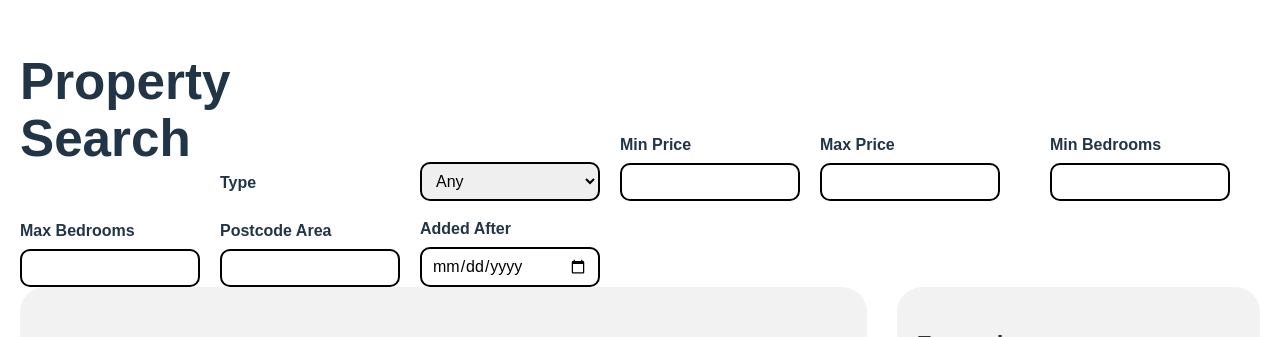
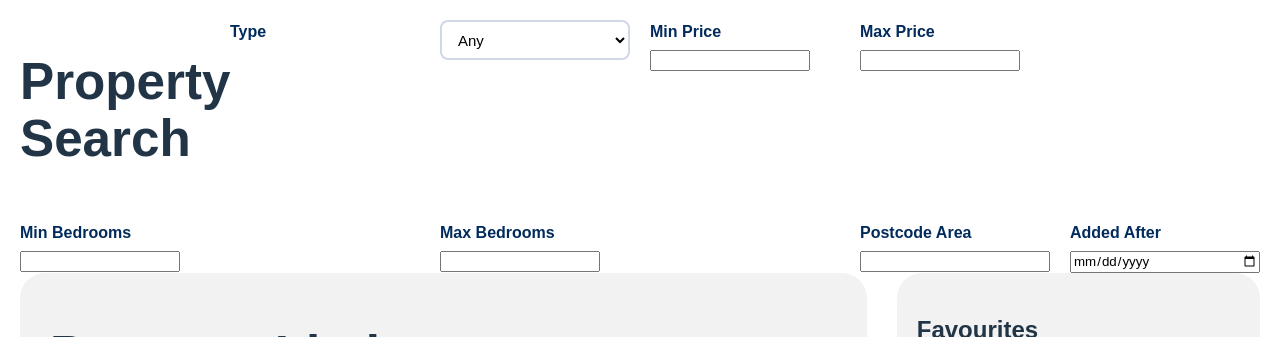
Before and after one commit to Lissa2005/estate-agent-react-app, a React (Vite) app: page / in a window 1280 px wide. Shown: the top 337 px of the page. Built offline with nearby package versions, Linux system fonts and the light colour scheme.

Commit message:
Update App.css

```diff
--- a/src/App.css
+++ b/src/App.css
@@ -33,14 +33,15 @@
 /*=== Filters Grid ===*/
 .filter {
 	display: grid;
-  grid-template-columns: 180px 180px 180px 180px 1fr 1fr;
-  gap: 16px 20px;
-  align-items: end;
+	grid-template-columns: repeat(6, minmax(140px,1fr));
+	gap: 20px;
+	align-items: start;
 }
 
 /* Each field block */
 .filter > div {
-  width: 100%;
+	display: flex;
+	flex-direction: column;
 }
 
 /* Short number fields */
@@ -65,24 +66,46 @@
 
 /*=== Labels ===*/
 .filter label {
-  display: block;
 	font-weight: 600;
 	margin-bottom: 6px;
-  text-align: left;
+	color: #002b5c;
 }
 
 /*=== Inputs and Selects ===*/
-input[type="text"],
-input[type="number"],
-input[type="date"],
-select {
-  width: 100%;
-  border: 2px solid #000000;   /* FIXED typo: solid */
-  border-radius: 10px;
-  font-size: 16px;
-  padding: 8px 10px;
+.filterinput, .filter select {
+	height: 40px;
+	padding: 8px 12px;
+	font-size: 15px;
+	border-radius: 8px;
+	border: 2px solid #cfd8e3;   /* VISIBLE BORDER */
+	background-color: #fff;
+}
+
+/* Focus state */
+.filter input:focus,
+.filter select:focus {
+  border-color: rgb(0,100,245);
   outline: none;
-  font-weight: 400;
+}
+
+/* Short fields */
+.filter input[type="number"] {
+  max-width: 160px;
+}
+
+/* Type select */
+.filter select {
+  max-width: 200px;
+}
+
+/* Postcode wider */
+.filter > div:nth-child(6) {
+  grid-column: span 2;
+}
+
+/* Date wider */
+.filter > div:nth-child(7) {
+  grid-column: span 2;
 }
 
 /*=== Buttons ===*/
```
Lines whose indentation alone changed are shown as unchanged.
